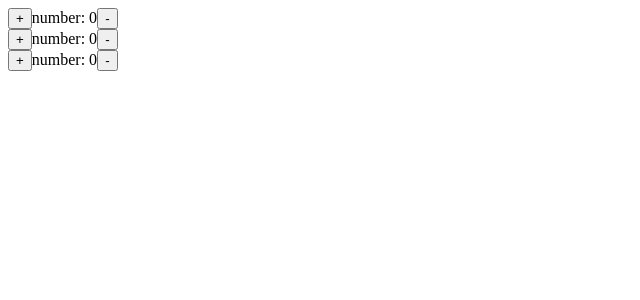
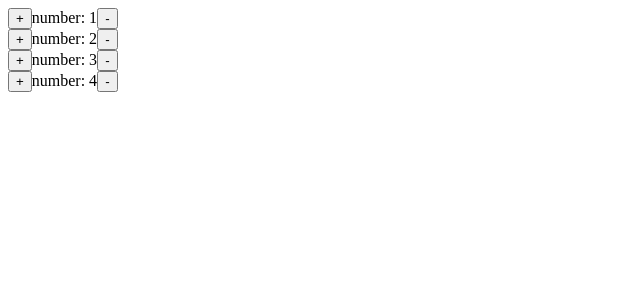
Before and after one commit to TWA-AFS-202310-GROUP-5/ng-counter-group, an Angular app: page / in a window 1280 px wide. Shown: the top 300 px of the page, without its empty margins (0-640 px from the left). Built offline with nearby package versions, Linux system fonts and the light colour scheme.

Commit message:
feat: implement output a number

```diff
--- a/src/app/count-group/count-group.component.html
+++ b/src/app/count-group/count-group.component.html
@@ -1 +1,6 @@
-<app-counter *ngFor="let counter of counters"></app-counter>
+<app-counter
+ *ngFor="let counter of counters"
+ [number]="counter.num"
+ >
+
+</app-counter>
--- a/src/app/count-group/count-group.component.ts
+++ b/src/app/count-group/count-group.component.ts
@@ -9,7 +9,8 @@ export class CountGroupComponent {
   counters: {num: number}[] = [
     {num: 1},
     {num: 2},
-    {num: 3}
+    {num: 3},
+    {num: 4}
   ]
 
 }
--- a/src/app/counter/counter.component.ts
+++ b/src/app/counter/counter.component.ts
@@ -1,4 +1,4 @@
-import { Component } from '@angular/core';
+import { Component, Input } from '@angular/core';
 
 @Component({
   selector: 'app-counter',
@@ -6,7 +6,7 @@ import { Component } from '@angular/core';
   styleUrls: ['./counter.component.css']
 })
 export class CounterComponent {
-  number = 0;
+  @Input() number = 0;
 
   OnIncrease() {
     this.number++;
```
